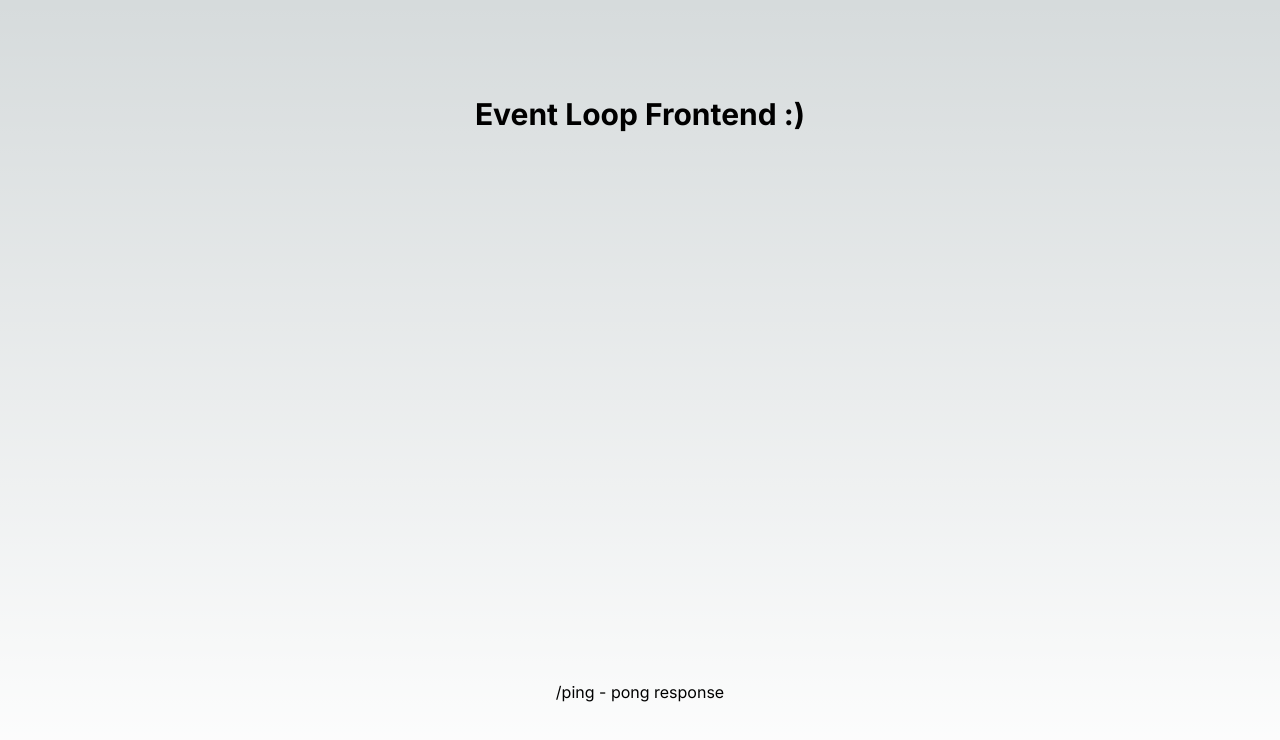
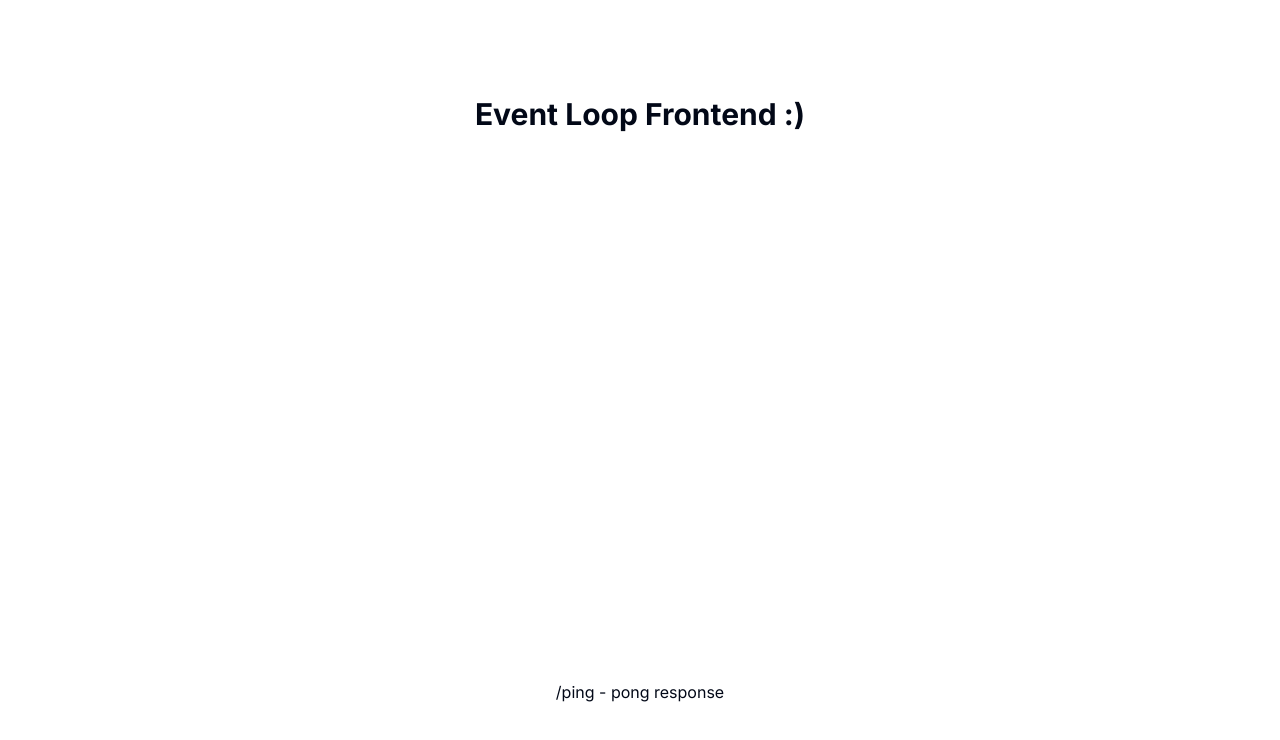
Before and after one commit to homebrew-ec-foss/event-loop-backend, a Next.js app in the folder event-loop-frontend/: page / in a window 1280 px wide. Shown: the top 740 px of the page. Built offline with nearby package versions, Linux system fonts and the light colour scheme.

Commit message:
feat: init shadcn-ui for fe

```diff
--- a/event-loop-frontend/app/globals.css
+++ b/event-loop-frontend/app/globals.css
@@ -2,32 +2,68 @@
 @tailwind components;
 @tailwind utilities;
 
-:root {
-  --foreground-rgb: 0, 0, 0;
-  --background-start-rgb: 214, 219, 220;
-  --background-end-rgb: 255, 255, 255;
-}
+@layer base {
+  :root {
+    --background: 0 0% 100%;
+    --foreground: 222.2 84% 4.9%;
+    --card: 0 0% 100%;
+    --card-foreground: 222.2 84% 4.9%;
+    --popover: 0 0% 100%;
+    --popover-foreground: 222.2 84% 4.9%;
+    --primary: 222.2 47.4% 11.2%;
+    --primary-foreground: 210 40% 98%;
+    --secondary: 210 40% 96.1%;
+    --secondary-foreground: 222.2 47.4% 11.2%;
+    --muted: 210 40% 96.1%;
+    --muted-foreground: 215.4 16.3% 46.9%;
+    --accent: 210 40% 96.1%;
+    --accent-foreground: 222.2 47.4% 11.2%;
+    --destructive: 0 84.2% 60.2%;
+    --destructive-foreground: 210 40% 98%;
+    --border: 214.3 31.8% 91.4%;
+    --input: 214.3 31.8% 91.4%;
+    --ring: 222.2 84% 4.9%;
+    --radius: 0.5rem;
+    --chart-1: 12 76% 61%;
+    --chart-2: 173 58% 39%;
+    --chart-3: 197 37% 24%;
+    --chart-4: 43 74% 66%;
+    --chart-5: 27 87% 67%;
+  }
 
-@media (prefers-color-scheme: dark) {
-  :root {
-    --foreground-rgb: 255, 255, 255;
-    --background-start-rgb: 0, 0, 0;
-    --background-end-rgb: 0, 0, 0;
+  .dark {
+    --background: 222.2 84% 4.9%;
+    --foreground: 210 40% 98%;
+    --card: 222.2 84% 4.9%;
+    --card-foreground: 210 40% 98%;
+    --popover: 222.2 84% 4.9%;
+    --popover-foreground: 210 40% 98%;
+    --primary: 210 40% 98%;
+    --primary-foreground: 222.2 47.4% 11.2%;
+    --secondary: 217.2 32.6% 17.5%;
+    --secondary-foreground: 210 40% 98%;
+    --muted: 217.2 32.6% 17.5%;
+    --muted-foreground: 215 20.2% 65.1%;
+    --accent: 217.2 32.6% 17.5%;
+    --accent-foreground: 210 40% 98%;
+    --destructive: 0 62.8% 30.6%;
+    --destructive-foreground: 210 40% 98%;
+    --border: 217.2 32.6% 17.5%;
+    --input: 217.2 32.6% 17.5%;
+    --ring: 212.7 26.8% 83.9%;
+    --chart-1: 220 70% 50%;
+    --chart-2: 160 60% 45%;
+    --chart-3: 30 80% 55%;
+    --chart-4: 280 65% 60%;
+    --chart-5: 340 75% 55%;
   }
 }
 
-body {
-  color: rgb(var(--foreground-rgb));
-  background: linear-gradient(
-      to bottom,
-      transparent,
-      rgb(var(--background-end-rgb))
-    )
-    rgb(var(--background-start-rgb));
-}
-
-@layer utilities {
-  .text-balance {
-    text-wrap: balance;
+@layer base {
+  * {
+    @apply border-border;
+  }
+  body {
+    @apply bg-background text-foreground;
   }
 }
--- /dev/null
+++ b/event-loop-frontend/lib/utils.js
@@ -0,0 +1,6 @@
+import { clsx } from "clsx"
+import { twMerge } from "tailwind-merge"
+
+export function cn(...inputs) {
+  return twMerge(clsx(inputs))
+}
--- a/event-loop-frontend/tailwind.config.js
+++ b/event-loop-frontend/tailwind.config.js
@@ -1,18 +1,77 @@
 /** @type {import('tailwindcss').Config} */
 module.exports = {
+  darkMode: ["class"],
   content: [
-    "./pages/**/*.{js,ts,jsx,tsx,mdx}",
-    "./components/**/*.{js,ts,jsx,tsx,mdx}",
-    "./app/**/*.{js,ts,jsx,tsx,mdx}",
+    './pages/**/*.{js,jsx}',
+    './components/**/*.{js,jsx}',
+    './app/**/*.{js,jsx}',
+    './src/**/*.{js,jsx}',
   ],
+  prefix: "",
   theme: {
+    container: {
+      center: true,
+      padding: "2rem",
+      screens: {
+        "2xl": "1400px",
+      },
+    },
     extend: {
-      backgroundImage: {
-        "gradient-radial": "radial-gradient(var(--tw-gradient-stops))",
-        "gradient-conic":
-          "conic-gradient(from 180deg at 50% 50%, var(--tw-gradient-stops))",
+      colors: {
+        border: "hsl(var(--border))",
+        input: "hsl(var(--input))",
+        ring: "hsl(var(--ring))",
+        background: "hsl(var(--background))",
+        foreground: "hsl(var(--foreground))",
+        primary: {
+          DEFAULT: "hsl(var(--primary))",
+          foreground: "hsl(var(--primary-foreground))",
+        },
+        secondary: {
+          DEFAULT: "hsl(var(--secondary))",
+          foreground: "hsl(var(--secondary-foreground))",
+        },
+        destructive: {
+          DEFAULT: "hsl(var(--destructive))",
+          foreground: "hsl(var(--destructive-foreground))",
+        },
+        muted: {
+          DEFAULT: "hsl(var(--muted))",
+          foreground: "hsl(var(--muted-foreground))",
+        },
+        accent: {
+          DEFAULT: "hsl(var(--accent))",
+          foreground: "hsl(var(--accent-foreground))",
+        },
+        popover: {
+          DEFAULT: "hsl(var(--popover))",
+          foreground: "hsl(var(--popover-foreground))",
+        },
+        card: {
+          DEFAULT: "hsl(var(--card))",
+          foreground: "hsl(var(--card-foreground))",
+        },
+      },
+      borderRadius: {
+        lg: "var(--radius)",
+        md: "calc(var(--radius) - 2px)",
+        sm: "calc(var(--radius) - 4px)",
+      },
+      keyframes: {
+        "accordion-down": {
+          from: { height: "0" },
+          to: { height: "var(--radix-accordion-content-height)" },
+        },
+        "accordion-up": {
+          from: { height: "var(--radix-accordion-content-height)" },
+          to: { height: "0" },
+        },
+      },
+      animation: {
+        "accordion-down": "accordion-down 0.2s ease-out",
+        "accordion-up": "accordion-up 0.2s ease-out",
       },
     },
   },
-  plugins: [],
-};
+  plugins: [require("tailwindcss-animate")],
+}
```
Also changed, not shown: event-loop-frontend/package.json (+6 -1 lines), event-loop-frontend/components.json (added), 1 other file (tests, documents, lock files or other folders).
